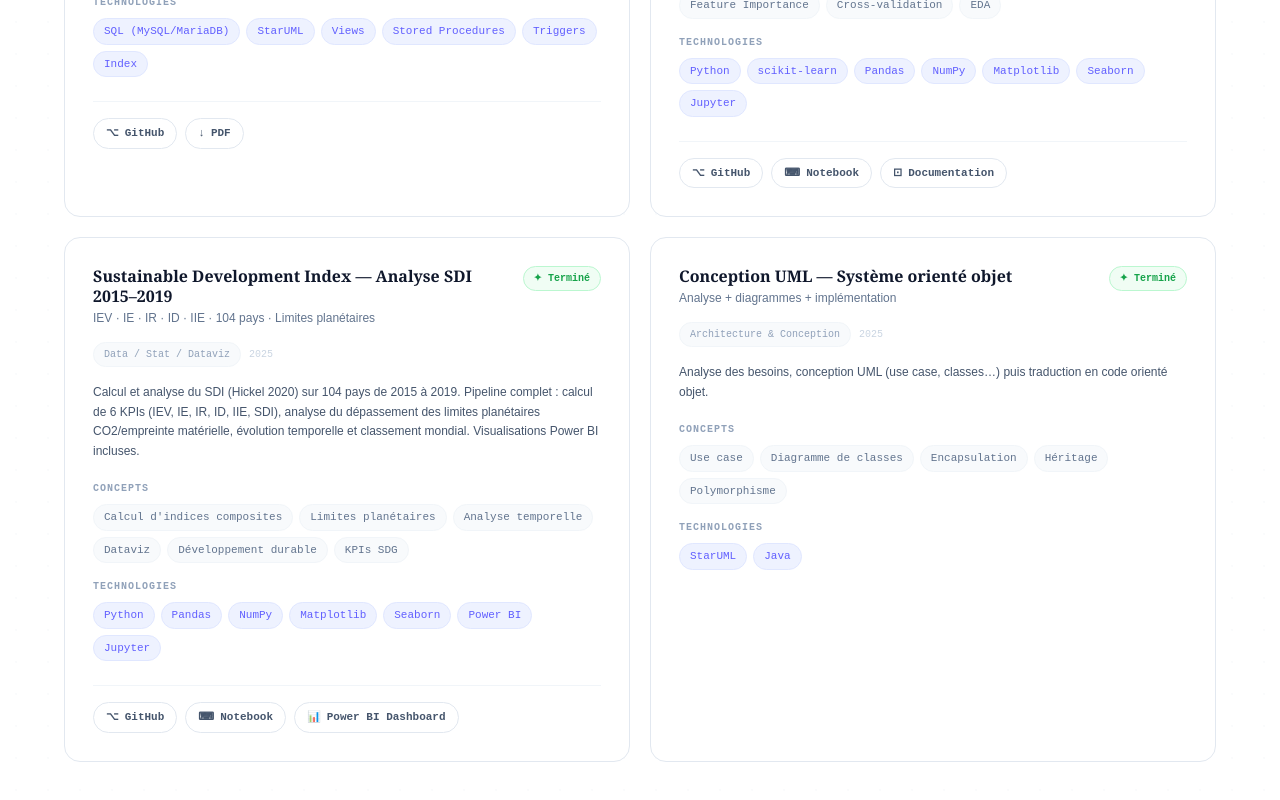
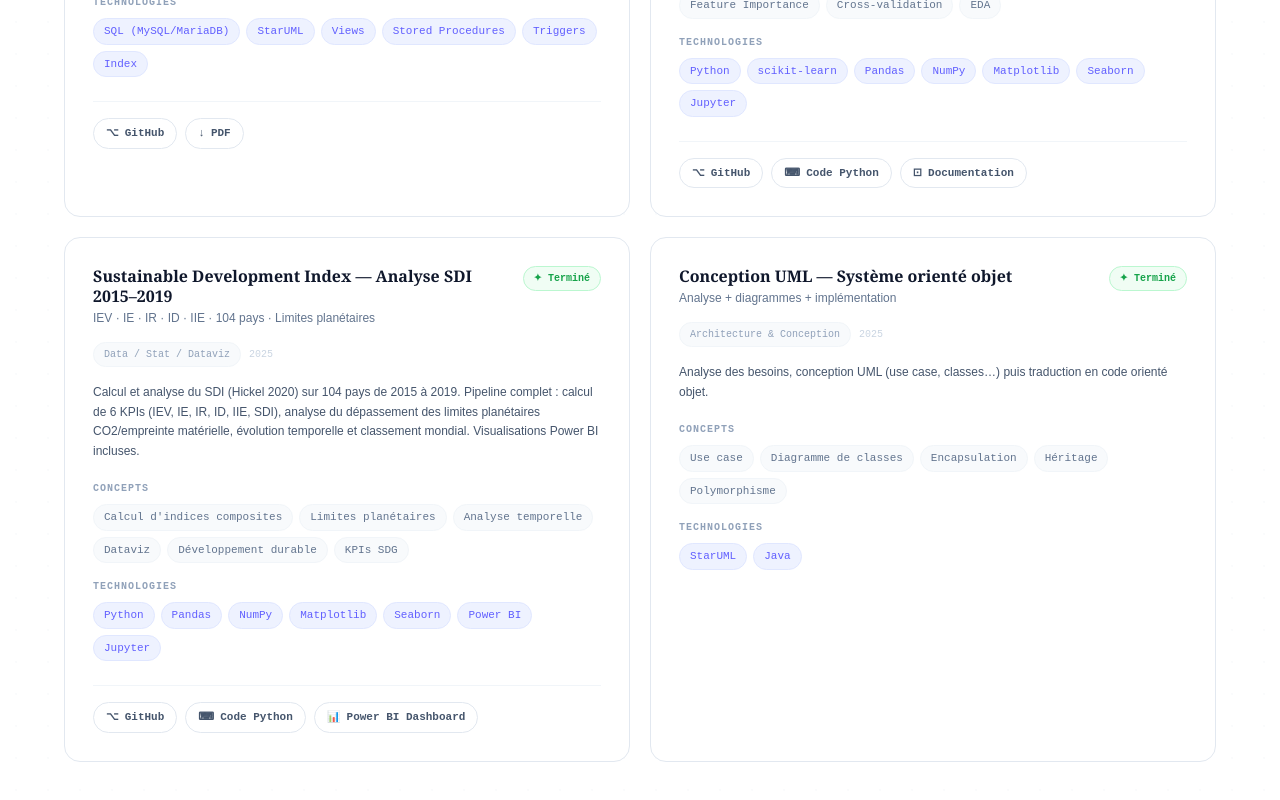
Before and after one commit to sarah832005/sarah832005.github.io, a Next.js app: page / in a window 1280 px wide. Shown: the part 5534-6334 px from the top of the page. Built offline with nearby package versions, Linux system fonts and the light colour scheme.

Commit message:
feat: add SDI project to portfolio

```diff
--- a/src/components/Projects.tsx
+++ b/src/components/Projects.tsx
@@ -106,7 +106,7 @@ const PROJECTS: Project[] = [
     concepts: ["Calcul d'indices composites", "Limites planétaires", "Analyse temporelle", "Dataviz", "Développement durable", "KPIs SDG"],
     tools: ["Python", "Pandas", "NumPy", "Matplotlib", "Seaborn", "Power BI", "Jupyter"],
     github: "https://github.com/sarah832005/sdi-analysis",
-    notebook: "https://github.com/sarah832005/sdi-analysis/blob/main/notebooks/",
+    notebook: "https://github.com/sarah832005/sdi-analysis/blob/main/sdi_analysis.py",
     pbix: "https://sarah832005.github.io/docs/stream_4_pi.pbix",
   },
   {
@@ -315,7 +315,7 @@ export default function Projects() {
               {(p.github || p.demo || p.report || p.doc || p.notebook || p.pbix) && (
                 <div className="flex flex-wrap gap-2 pt-4 border-t border-slate-100">
                   {p.github && <LinkButton href={p.github} label="GitHub" icon="⌥" />}
-                  {p.notebook && <LinkButton href={p.notebook} label="Notebook" icon="⌨" />}
+                  {p.notebook && <LinkButton href={p.notebook} label="Code Python" icon="⌨" />}
                   {p.doc && <LinkButton href={p.doc} label="Documentation" icon="⊡" />}
                   {p.demo && <LinkButton href={p.demo} label="Rapport HTML" icon="⊞" />}
                   {p.report && <LinkButton href={p.report} label="PDF" icon="↓" />}
```
